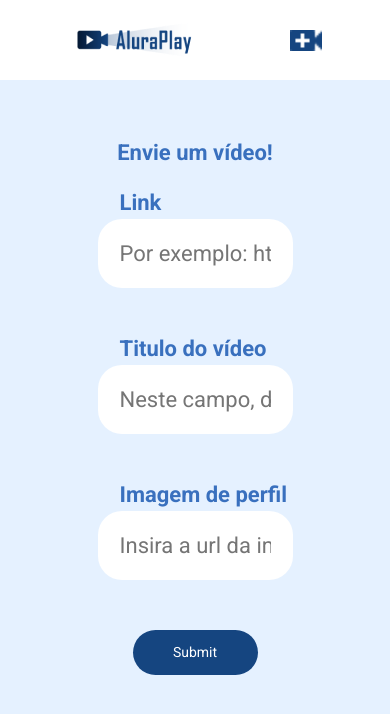
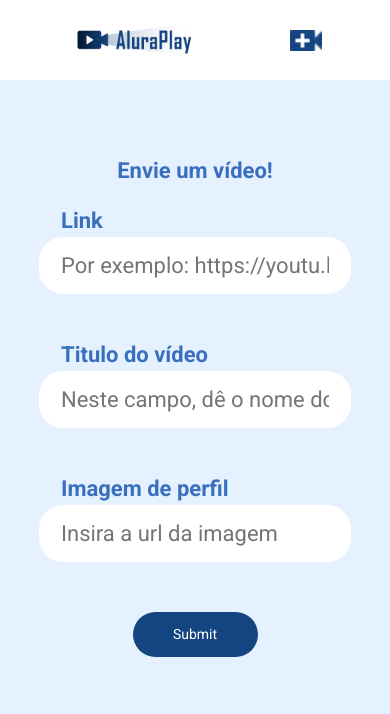
Before and after one commit to GabrielVeroneze/alura-play, a website with bundled scripts: page pages/enviar-video.html in a window 390 px wide. Built offline with nearby package versions, Linux system fonts and the light colour scheme.

Commit message:
:sparkles: feat: Formulario responsivo

```diff
--- a/assets/css/formulario/formulario-escrita.css
+++ b/assets/css/formulario/formulario-escrita.css
@@ -5,3 +5,10 @@
     padding: 1.375rem;
     width: 50vw;
 }
+
+@media screen and (max-width: 768px) {
+    .formulario__escrita {
+        padding:  1rem 1.375rem;
+        width: 80vw;
+    }
+}
```
